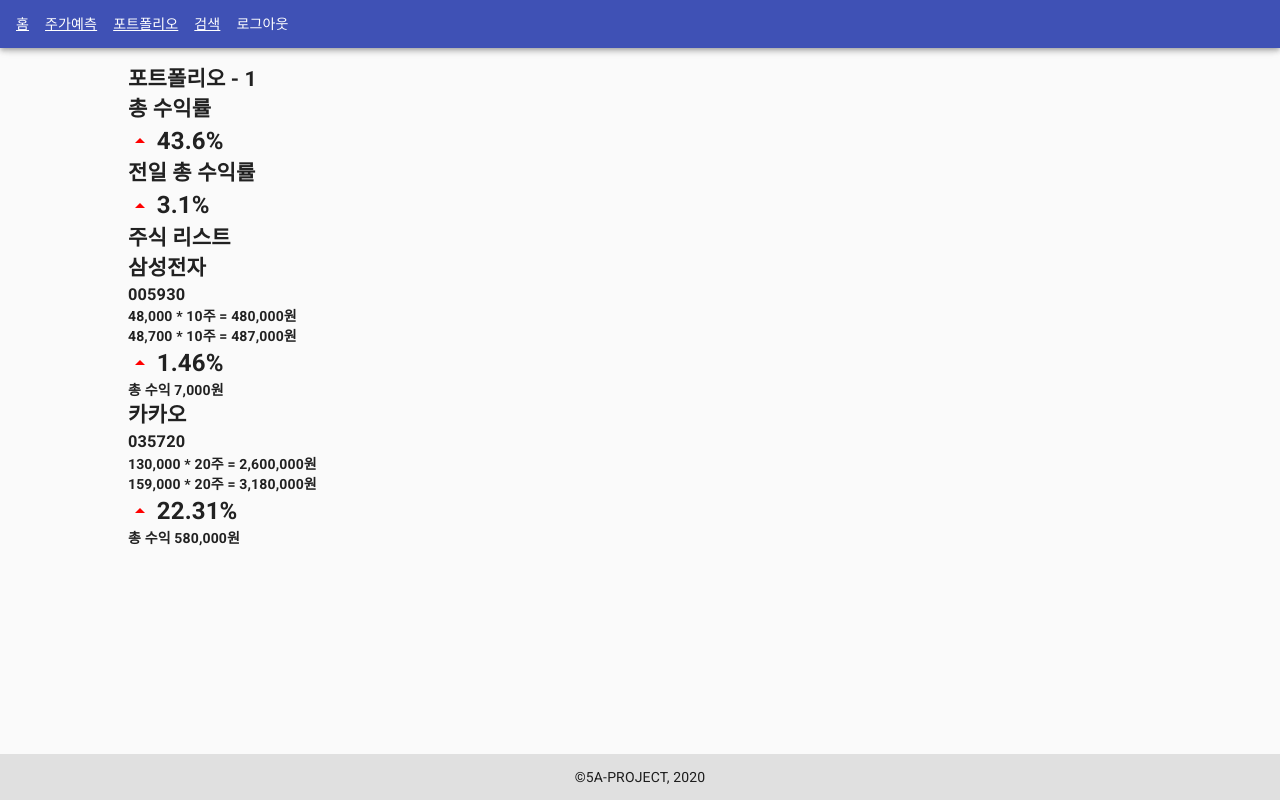
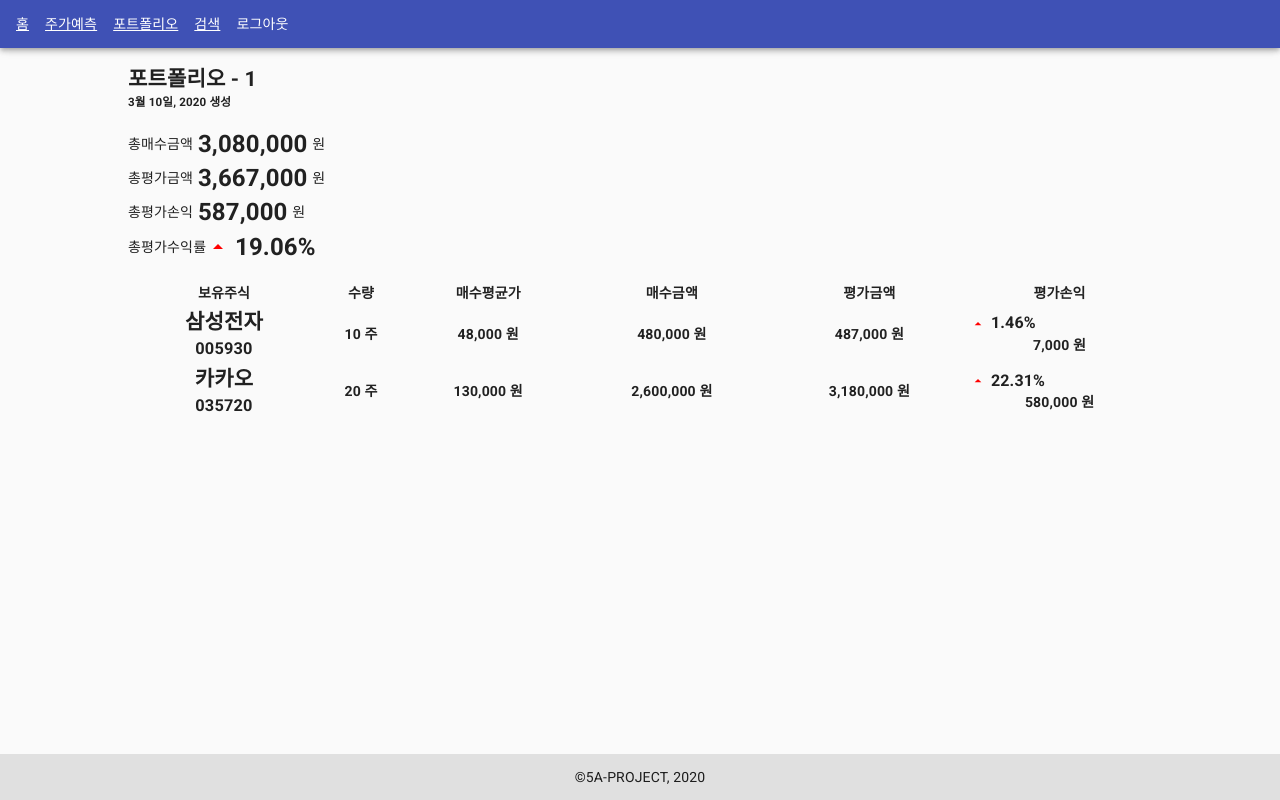
Before and after one commit to 5A-PROJECT/STOCK-GENIE, a React (Create React App) app in the folder frontend/: page /portfolio/1 in a window 1280 px wide. Built offline with nearby package versions, Linux system fonts and the light colour scheme.

Commit message:
[+] StockList 테이블 + 헤더 분리

```diff
--- /dev/null
+++ b/frontend/src/pages/portfolioItem/StockList/StockListHeader/index.js
@@ -0,0 +1,65 @@
+import React, { useMemo } from 'react';
+import ReturnRatio from '../../../../molecules/ReturnRatio';
+import styled from 'styled-components';
+
+const StockListHeaderWrapper = styled.header`
+  margin: 1rem 0;
+`;
+
+const Title = styled.div`
+  display: flex;
+  align-items: center;
+`;
+
+const Price = styled.span`
+  font-size: 1.5rem;
+  margin: 0 0.3rem;
+  font-weight: bold;
+`;
+
+function StockListHeader({ portfolio }) {
+  const { stocks } = portfolio;
+
+  const totalBuyingPrice = useMemo(() => {
+    const price = stocks.reduce(
+      (acc, stock) => (acc += stock.buy_price * stock.count),
+      0,
+    );
+    return price;
+  }, [stocks]);
+
+  const totalCurrentPrice = useMemo(() => {
+    const price = stocks.reduce(
+      (acc, stock) => (acc += stock.current_price * stock.count),
+      0,
+    );
+    return price;
+  }, [stocks]);
+
+  const totalProfit = useMemo(() => {
+    return totalCurrentPrice - totalBuyingPrice;
+  }, [totalCurrentPrice, totalBuyingPrice]);
+
+  const totalRatio = useMemo(() => {
+    return ((totalProfit / totalBuyingPrice) * 100).toFixed(2);
+  }, [totalProfit, totalBuyingPrice]);
+
+  return (
+    <StockListHeaderWrapper>
+      <Title>
+        총매수금액 <Price>{totalBuyingPrice.toLocaleString()}</Price>원
+      </Title>
+      <Title>
+        총평가금액 <Price>{totalCurrentPrice.toLocaleString()}</Price>원
+      </Title>
+      <Title>
+        총평가손익 <Price>{totalProfit.toLocaleString()}</Price>원
+      </Title>
+      <Title>
+        총평가수익률 <ReturnRatio ratio={totalRatio} />
+      </Title>
+    </StockListHeaderWrapper>
+  );
+}
+
+export default StockListHeader;
--- a/frontend/src/pages/portfolioItem/StockList/StockListItem/index.js
+++ b/frontend/src/pages/portfolioItem/StockList/StockListItem/index.js
@@ -19,24 +19,20 @@ function StockListItem({ stock }) {
   }, [current_price, buy_price]);
 
   return (
-    <div>
-      <div>
+    <tr>
+      <th>
         <h2>{name}</h2>
         <h3>{code}</h3>
-      </div>
-      <h4>
-        {buy_price.toLocaleString()} * {count}주 ={' '}
-        {totalBuyingPrice.toLocaleString()}원
-      </h4>
-
-      <h4>
-        {current_price.toLocaleString()} * {count}주 ={' '}
-        {totalCurrentPrice.toLocaleString()}원
-      </h4>
-
-      <ReturnRatio ratio={getRatio} />
-      <h4>총 수익 {profit.toLocaleString()}원</h4>
-    </div>
+      </th>
+      <th>{count} 주</th>
+      <th>{buy_price.toLocaleString()} 원</th>
+      <th>{totalBuyingPrice.toLocaleString()} 원</th>
+      <th>{totalCurrentPrice.toLocaleString()} 원</th>
+      <th>
+        <ReturnRatio ratio={getRatio} fontSize="1rem" iconSize="1rem" />
+        <span>{profit.toLocaleString()} 원</span>
+      </th>
+    </tr>
   );
 }
 
--- a/frontend/src/pages/portfolioItem/StockList/index.js
+++ b/frontend/src/pages/portfolioItem/StockList/index.js
@@ -1,14 +1,30 @@
 import React from 'react';
 import StockListItem from './StockListItem';
+import styled from 'styled-components';
+
+const StockListTableWrapper = styled.table`
+  width: 100%;
+`;
 
 function StockList({ stocks }) {
   return (
-    <div>
-      <h2>주식 리스트</h2>
-      {stocks.map((stock) => (
-        <StockListItem key={stock.id} stock={stock} />
-      ))}
-    </div>
+    <StockListTableWrapper>
+      <thead>
+        <tr>
+          <th>보유주식</th>
+          <th>수량</th>
+          <th>매수평균가</th>
+          <th>매수금액</th>
+          <th>평가금액</th>
+          <th>평가손익</th>
+        </tr>
+      </thead>
+      <tbody>
+        {stocks.map((stock) => (
+          <StockListItem key={stock.id} stock={stock} />
+        ))}
+      </tbody>
+    </StockListTableWrapper>
   );
 }
 
--- a/frontend/src/pages/portfolioItem/index.js
+++ b/frontend/src/pages/portfolioItem/index.js
@@ -2,6 +2,7 @@ import React, { useState, useEffect } from 'react';
 import styled from 'styled-components';
 import ReturnRatio from '../../molecules/ReturnRatio';
 import StockList from './StockList';
+import StockListHeader from './StockList/StockListHeader';
 
 const PortfolioItemPageWrapper = styled.div`
   max-width: ${({ theme }) => theme.width.page};
@@ -27,13 +28,11 @@ function PortfolioItemPage({ match, history }) {
       {portfolio && (
         <>
           <h1>{portfolio.name}</h1>
+          <h5>{portfolio.date} 생성</h5>
           {/* 종목들이 있을때만 보이도록 */}
           {portfolio.stocks.length > 0 ? (
             <>
-              <h2>총 수익률 </h2>
-              <ReturnRatio ratio={portfolio.totalProfit.now} />
-              <h2>전일 총 수익률 </h2>
-              <ReturnRatio ratio={portfolio.totalProfit.prev} />
+              <StockListHeader portfolio={portfolio} />
               <StockList stocks={portfolio.stocks} />
             </>
           ) : (
```
